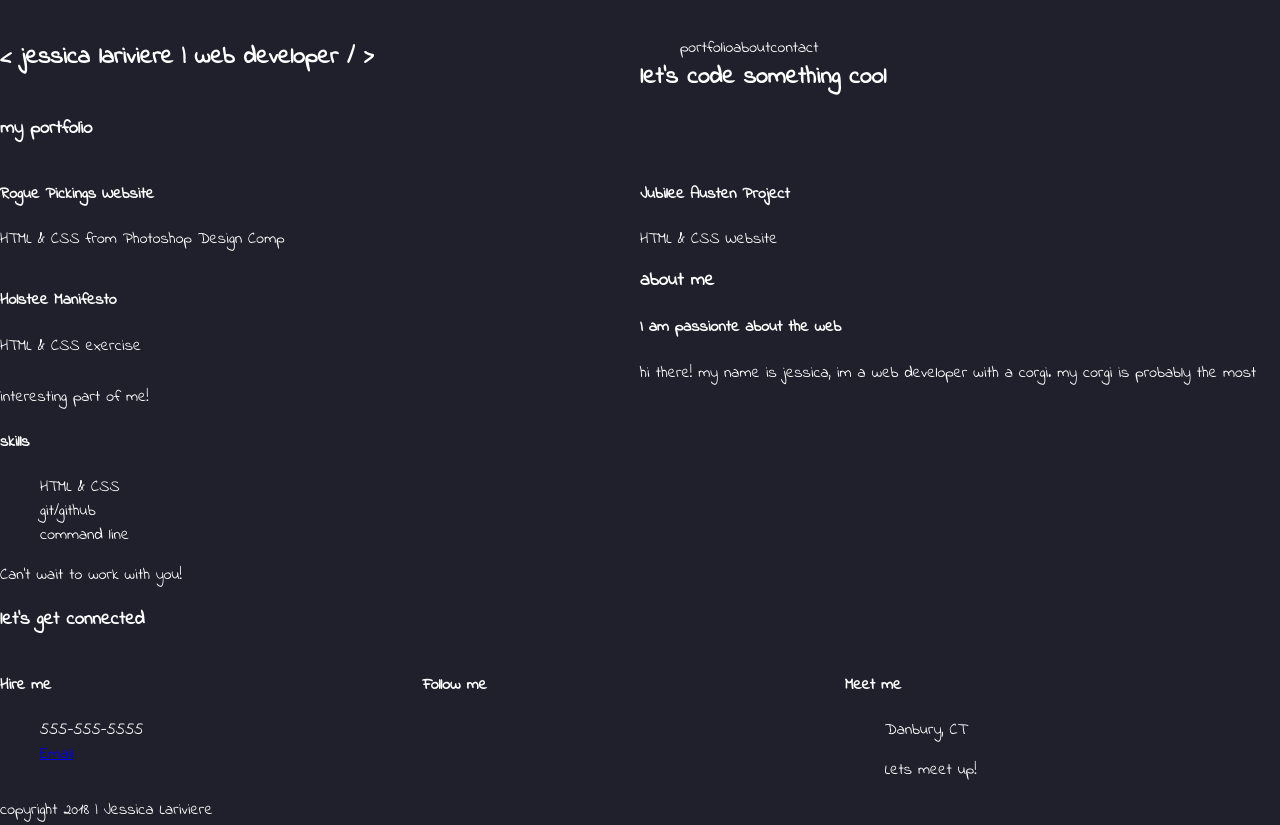
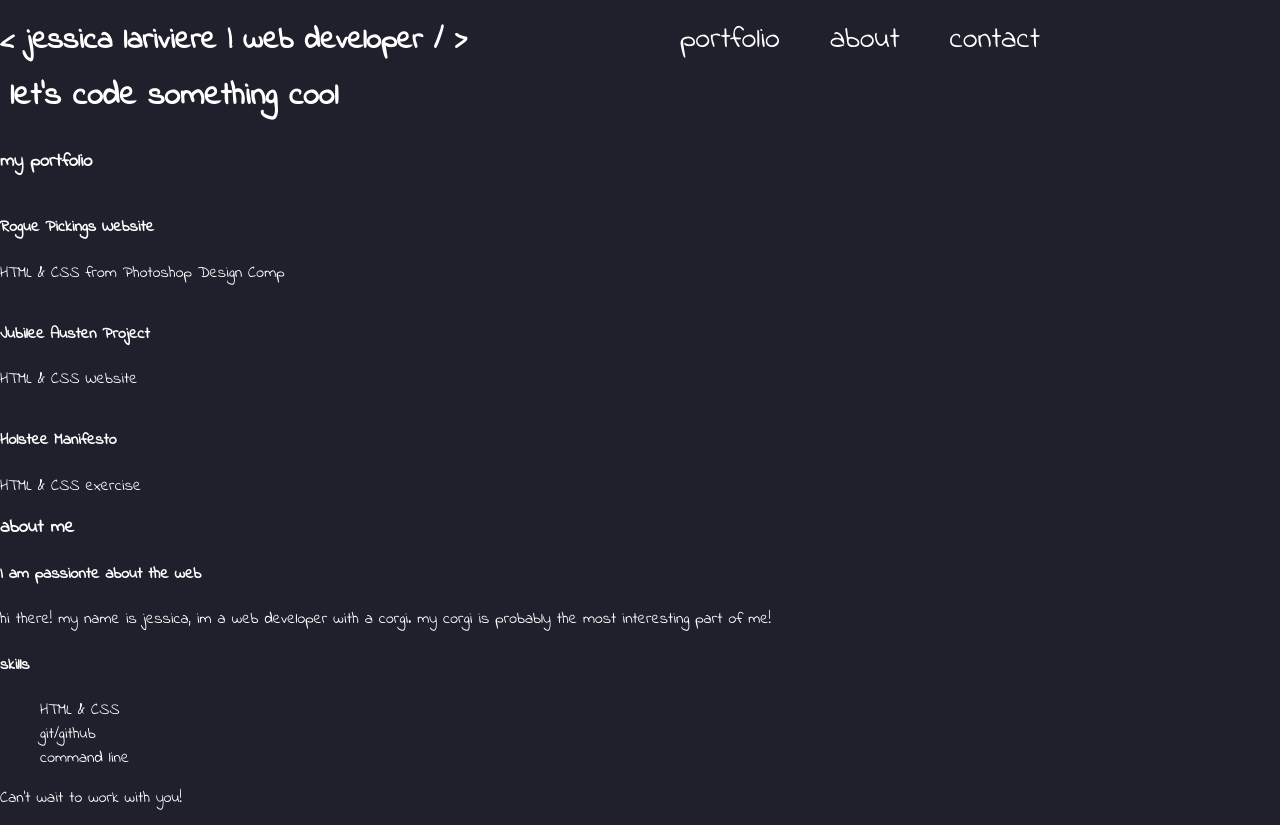
Before and after one commit to Jessica-Lariviere/Portfolio-site, a plain HTML site: page index.html in a window 1280 px wide. Shown: the top 825 px of the page. Drawn offline with Linux system fonts and the light colour scheme.

Commit message:
full-width percentage, li padding and line height

```diff
--- a/css/main.css
+++ b/css/main.css
@@ -8,10 +8,15 @@ html, body{
 /*GRID*/
 .full-width, .half-width, .third-width{
 margin: 0, auto;
+float:left;
 }
 
 .half-width, .third-width{
 	float:left;
+}
+
+.full-width{
+	width:100%;
 }
 
 .half-width{
@@ -29,4 +34,14 @@ li{
 
 nav ul li{
 	float: left;
+	font-size: 30px;
+	line-height: 10px;
+	padding-right:50px;
 }
+h2{
+	margin: 0 auto;
+	font-size: 30px;
+}
+h1{
+	margin: 10px 10px 10px 10px;
+}
--- a/index.html
+++ b/index.html
@@ -7,7 +7,9 @@
 </head>
 <body>
 	<!-- HEADER -->
-	<header class="full-width">
+	<header>
+
+		<div class="full-width">
 
 			<div class="half-width">
 			<h2>&lt; jessica lariviere | web developer &sol; &gt;</h2>
@@ -22,16 +24,18 @@
 				</ul>
 			</nav>
 
+		</div>
+
+		<!-- HERO IMG AND TEXT -->
+		<div class="full-width">
+			<h1>let's <span>code</span> something cool</h1>
+		</div>
+
+
 	</header>
 
 
 	<main>
-	<!-- HERO IMG AND TEXT -->
-		<article class="full-width">
-			<h1>let's <span>code</span> something cool</h1>
-		</article>
-
-
 	<!-- MY PORTFOLIO -->
 
 		<div class="full-width">
```
Lines whose indentation alone changed are shown as unchanged.
